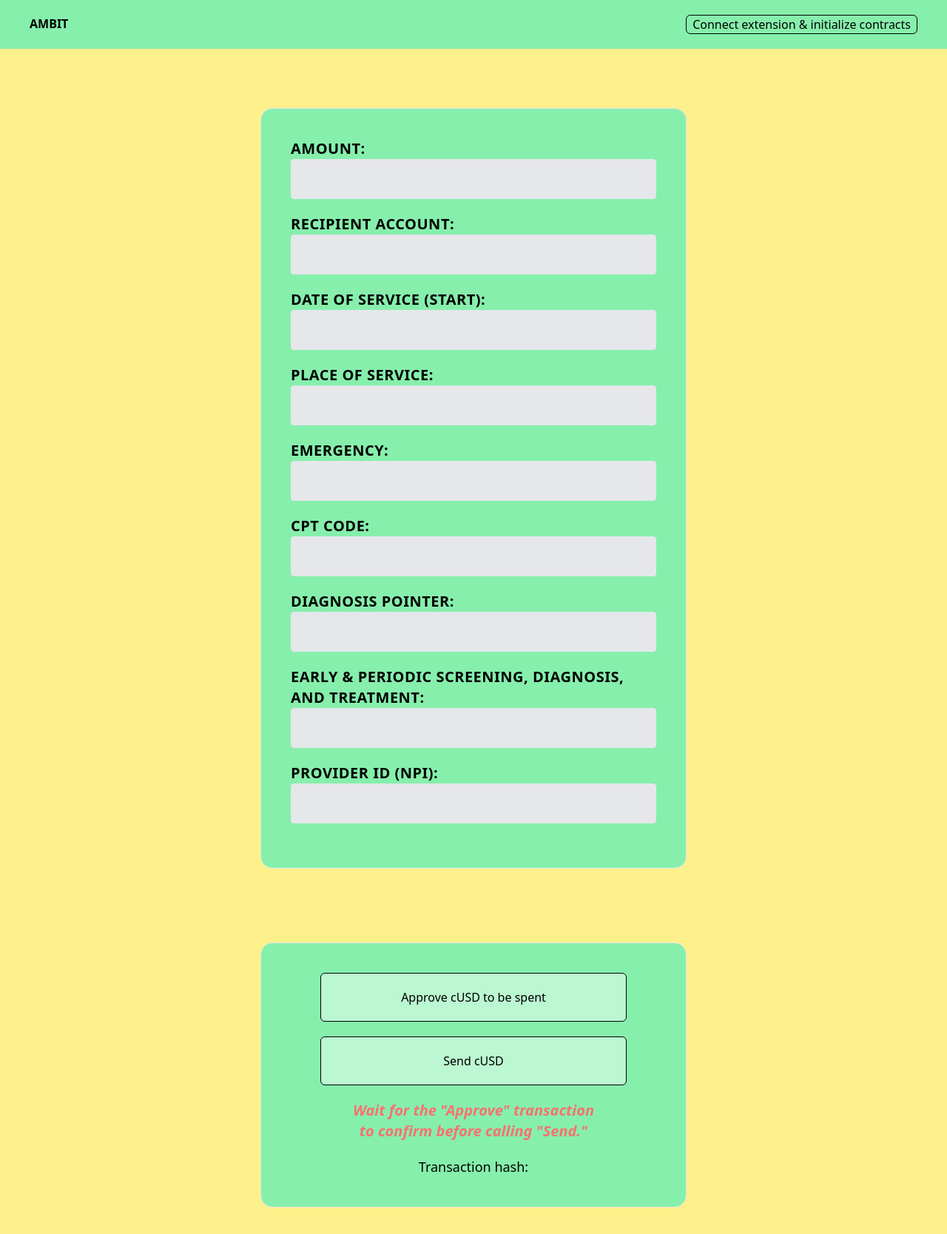
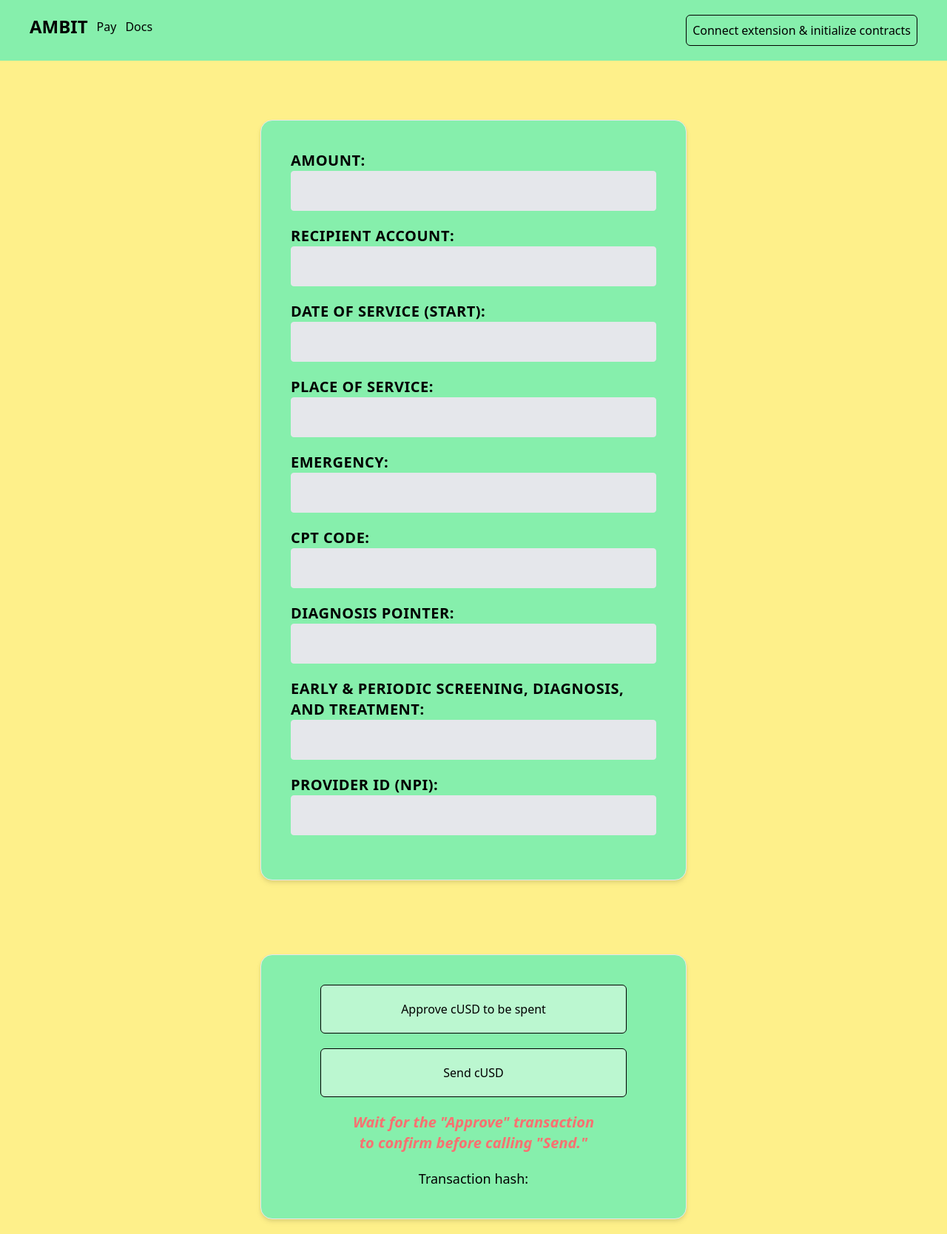
Before and after one commit to ambitpay/ambit_celo, a website with bundled scripts: page webpage/index.html in a window 1280 px wide. Shown: the whole page at 74% size. Built offline with nearby package versions, Linux system fonts and the light colour scheme.

Commit message:
fix: wallet connect button

```diff
--- a/webpage/index.html
+++ b/webpage/index.html
@@ -7,11 +7,17 @@
     <script src="https://cdn.tailwindcss.com"></script>
   </head>
   <header class="flex flex-row justify-between bg-green-300 px-10 py-5">
-    <div>
-      <h1 class="font-bold">AMBIT</h1>
+    <div class="flex flex-row justify-between space-x-3">
+      <h1 class="font-bold text-2xl">AMBIT</h1>
+      <a href='/' class="my-1">
+        <span>Pay</span>
+      </a>
+      <a href="/" class="my-1">
+        <span>Docs</span>
+      </a>
     </div>
     <div>
-      <button type="button" id="login" class="border border-black rounded-md px-2">
+      <button type="button" id="login" class="border border-black rounded-md px-2 py-2">
         Connect extension & initialize contracts
       </button>
     </div>
@@ -19,7 +25,7 @@
 
   <main class="container mx-auto flex flex-col place-items-center max-w-screen-lg">
 
-    <form class="container my-20 flex flex-col px-10 border rounded-2xl bg-green-300 py-10 max-w-xl">
+    <form class="container my-20 flex flex-col px-10 border rounded-2xl bg-green-300 py-10 max-w-xl drop-shadow-md">
       <label for="amount" class="uppercase tracking-wide text-black text-xl font-bold mb-2">
         </span>Amount:<span>
         <input type="text" id="amount" name="amount" class="w-full bg-gray-200 text-black border border-gray-200 rounded py-3 px-4 mb-3" />
@@ -63,18 +69,18 @@
         <input type="text" id="providor_id_NPI" name="providor_id_NPI" class="w-full bg-gray-200 text-black border border-gray-200 rounded py-3 px-4 mb-3"/>
       </label>
     </form>
-    <div class="container my-5 flex flex-col px-10 border rounded-2xl bg-green-300 py-10 max-w-xl px-20 space-y-5">
-      <button type="button" id="approve" class="border border-black rounded-md px-2 bg-green-200 hover:bg-green-100 py-5">
+
+    <div class="container my-5 flex flex-col px-10 border rounded-2xl bg-green-300 py-10 max-w-xl px-20 space-y-5 drop-shadow-md">
+      <button type="button" id="approve" class="border border-black rounded-md px-2 bg-green-200 hover:bg-green-100 hover:border-yellow-300 py-5">
         Approve cUSD to be spent
       </button>
-      <button type="button" id="send" class="border border-black rounded-md px-2 bg-green-200 hover:bg-green-100 py-5">
+      <button type="button" id="send" class="border border-black rounded-md px-2 bg-green-200 hover:bg-green-100 hover:border-yellow-300 py-5">
           Send cUSD
       </button>
       <p class="text-center text-red-400 font-bold italic px-10 text-xl">Wait for the "Approve" transaction to confirm before calling "Send."</p>
       <p class="text-center px-10 text-lg">Transaction hash: <a target="_blank" id="txHash"></a></p>
     </div>
-
-    <script src="bundle.js"></script>
   </main>
+  <script src="bundle.js"></script>
   </body>
 </html>
--- a/webpage/index.js
+++ b/webpage/index.js
@@ -26,6 +26,7 @@ const connectCeloWallet = async function () {
       const accounts = await kit.web3.eth.getAccounts();
       kit.defaultAccount = accounts[0];
       console.log ('connected to', kit.defaultAccount);
+      walletConnect(kit.defaultAccount);
 
       // Get the network that the user is connected to
       let chainId = await kit.web3.eth.getChainId();
@@ -75,6 +76,14 @@ const showTxHash = async function (transactionHash) {
   document.getElementById("txHash").href = link;
 };
 
+const walletConnect = async function (address) {
+  let shortAddress = address.substring(0, 4) + "...." + address.substring(38)
+  let connected = `Wallet Connected: ${shortAddress}`;
+  console.log(connected);
+  document.querySelector("#login").textContent = connected;
+  document.getElementById("#login").innerHTML = connected;
+};
+
 document.querySelector("#login").addEventListener("click", async (e) => {
   connectCeloWallet();
 });
```
